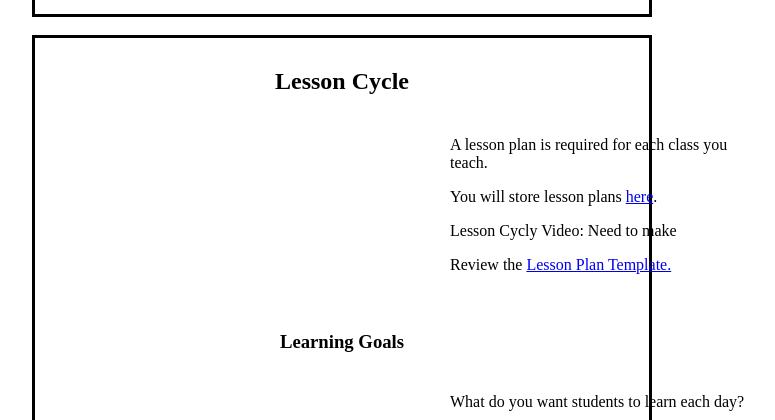
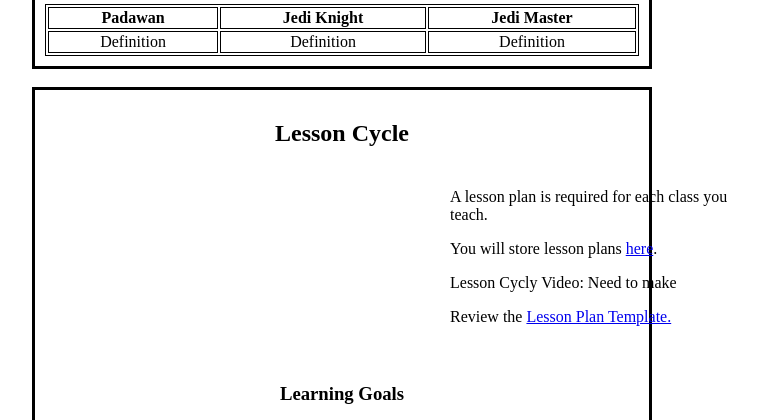
Before and after one commit to AustinCodingAcademy/training, a PHP site: page / in a window 1280 px wide. Shown: the part 1465-1885 px from the top of the page, without its empty margins (298-1073 px from the left). Run offline with PHP 8.4, Linux system fonts and the light colour scheme.

Commit message:
adding table

```diff
--- a/css/style.css
+++ b/css/style.css
@@ -5,3 +5,7 @@
   padding: 5px;
   width: 300px;
 }
+
+table, th, td {
+    border: 1px solid black;
+}
--- a/index.php
+++ b/index.php
@@ -51,6 +51,19 @@
       </div>
           <iframe src="https://docs.google.com/a/austincodingacademy.com/forms/d/e/1FAIpQLSe4tujNP3wskr3ac2ZM4W0oGSH5x9PHODIHeqGGTRGCG7gwmA/viewform?embedded=true"
           width="560" height="315" frameborder="0" marginheight="0" marginwidth="0">Loading...</iframe>
+
+          <table style="width:100%;">
+            <tr>
+              <th>Padawan</th>
+              <th>Jedi Knight</th>
+              <th>Jedi Master</th>
+            </tr>
+            <tr>
+              <td>Definition</td>
+              <td>Definition</td>
+              <td>Definition</td>
+            </tr>
+          </table>
 
       </div>
 
```
